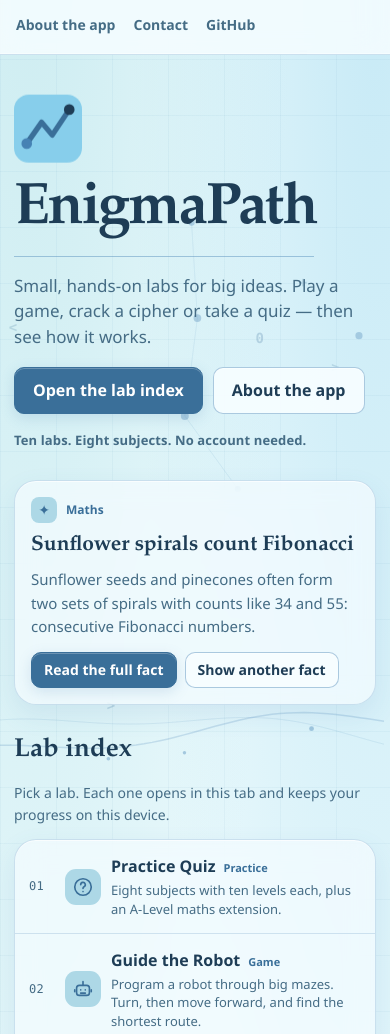
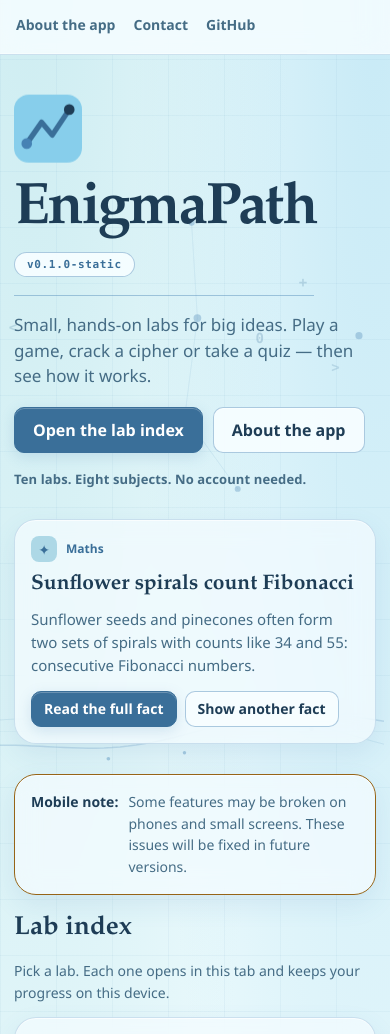
Before and after one commit to lucas-razafimanantsoa/EnigmaPath, a plain HTML site: page index.html in a window 390 px wide. Shown: the part 53-1087 px from the top of the page. Drawn offline with Linux system fonts and the light colour scheme.

Commit message:
Add v0.1.0-static versioning, mobile note and portfolio link

```diff
--- a/index.html
+++ b/index.html
@@ -30,6 +30,21 @@
       letter-spacing: -0.035em;
       line-height: 0.94;
       font-weight: 600;
+    }
+    .hero__version {
+      display: block;
+      width: fit-content;
+      margin-top: 14px;
+      padding: 4px 12px;
+      border: 1px solid var(--line-strong);
+      border-radius: 999px;
+      background: var(--bg-raised);
+      font-family: var(--font-mono);
+      font-size: clamp(11px, 1.2vw, 14px);
+      font-weight: 600;
+      letter-spacing: 0.06em;
+      line-height: 1.4;
+      color: var(--soft);
     }
     .hero__rule {
       width: 100%; max-width: 300px; height: 1px; border: 0; margin: 2px 0 0;
@@ -138,6 +153,13 @@
     .notice { margin: 0 0 18px; max-width: 760px; border-color: var(--warn); display: grid; gap: 8px; scroll-margin-top: 90px; }
     .notice code { background: var(--bg-deep); padding: 1px 6px; border-radius: 6px; font-family: var(--font-mono); font-size: 0.94em; }
 
+    .mobile-note {
+      display: flex; align-items: baseline; gap: 10px;
+      margin: 0 0 18px; max-width: 760px;
+      border-color: var(--warn); font-size: 14px; color: var(--muted);
+    }
+    .mobile-note strong { color: var(--ink); white-space: nowrap; }
+
     /* ---- Contact band ---- */
     .contact-band {
       display: grid;
@@ -201,7 +223,7 @@
     <section class="hero">
       <div class="hero__copy">
         <svg class="hero__mark" viewBox="0 0 64 64" aria-hidden="true"><rect width="64" height="64" rx="14" fill="#87CEEB"/><path d="M12 46 L26 26 L36 38 L52 14" fill="none" stroke="#3A6F99" stroke-width="5" stroke-linecap="round" stroke-linejoin="round"/><circle cx="12" cy="46" r="5" fill="#4682B4"/><circle cx="52" cy="14" r="5" fill="#1E3D56"/></svg>
-        <h1>EnigmaPath</h1>
+        <h1>EnigmaPath <span class="hero__version">v0.1.0-static</span></h1>
         <hr class="hero__rule">
         <p class="hero__lede">Small, hands-on labs for big ideas. Play a game, crack a cipher or take a quiz — then see how it works.</p>
         <div class="hero__actions">
@@ -221,6 +243,11 @@
         </div>
       </article>
     </section>
+
+    <div class="card mobile-note" role="note">
+      <strong>Mobile note:</strong>
+      <span>Some features may be broken on phones and small screens. These issues will be fixed in future versions.</span>
+    </div>
 
     <div class="card notice" id="exam-notice" role="status" hidden>
       <h2>Exam is only available on local server</h2>
--- a/shared/footer.js
+++ b/shared/footer.js
@@ -25,6 +25,8 @@
       '<a href="mailto:lucas.mirija@pm.me">Contact</a>' +
       '<span class="ep-footer__sep" aria-hidden="true">·</span>' +
       '<a href="https://github.com/lucas-razafimanantsoa/EnigmaPath" target="_blank" rel="noopener noreferrer">GitHub repository</a>' +
+      '<span class="ep-footer__sep" aria-hidden="true">·</span>' +
+      '<a href="https://lucas-mirija-pf.netlify.app" target="_blank" rel="noopener noreferrer">Portfolio</a>' +
     '</span>';
   footer.appendChild(inner);
 
```
Also changed, not shown: about/index.html (+1 -0 lines), 1 other file.
